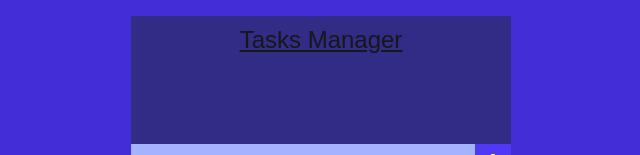
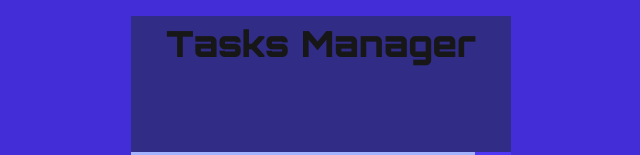
Before and after one commit to serverBKD/tasks8, a Next.js app: page / in a window 1280 px wide. Shown: the top 155 px of the page, without its empty margins (319-959 px from the left). Built offline with nearby package versions, Linux system fonts and the light colour scheme; no server answers; the database is empty.

Commit message:
2025ABR.28: v0.0.8: Orbitron Fonts

```diff
--- a/src/app/page.jsx
+++ b/src/app/page.jsx
@@ -125,9 +125,9 @@ const TaskPage = () => {
 	}
 
 	return (
-		<section className='w-full min-h-screen pt-2 lg:pt-4 flex flex-col justify-start overflow-hidden bg-indigo-700'>
+		<section className={`${OrbitronBlackFont.className} w-full min-h-screen pt-2 lg:pt-4 flex flex-col justify-start overflow-hidden bg-indigo-700`}>
 			<article className='w-[380px] h-fit mx-auto bg-indigo-900'>
-				<h1 className='text-center py-2 text-2xl  underline'>
+				<h1 className='text-center py-2 text-4xl'>
 					Tasks Manager
 				</h1>
 				<div>
```
